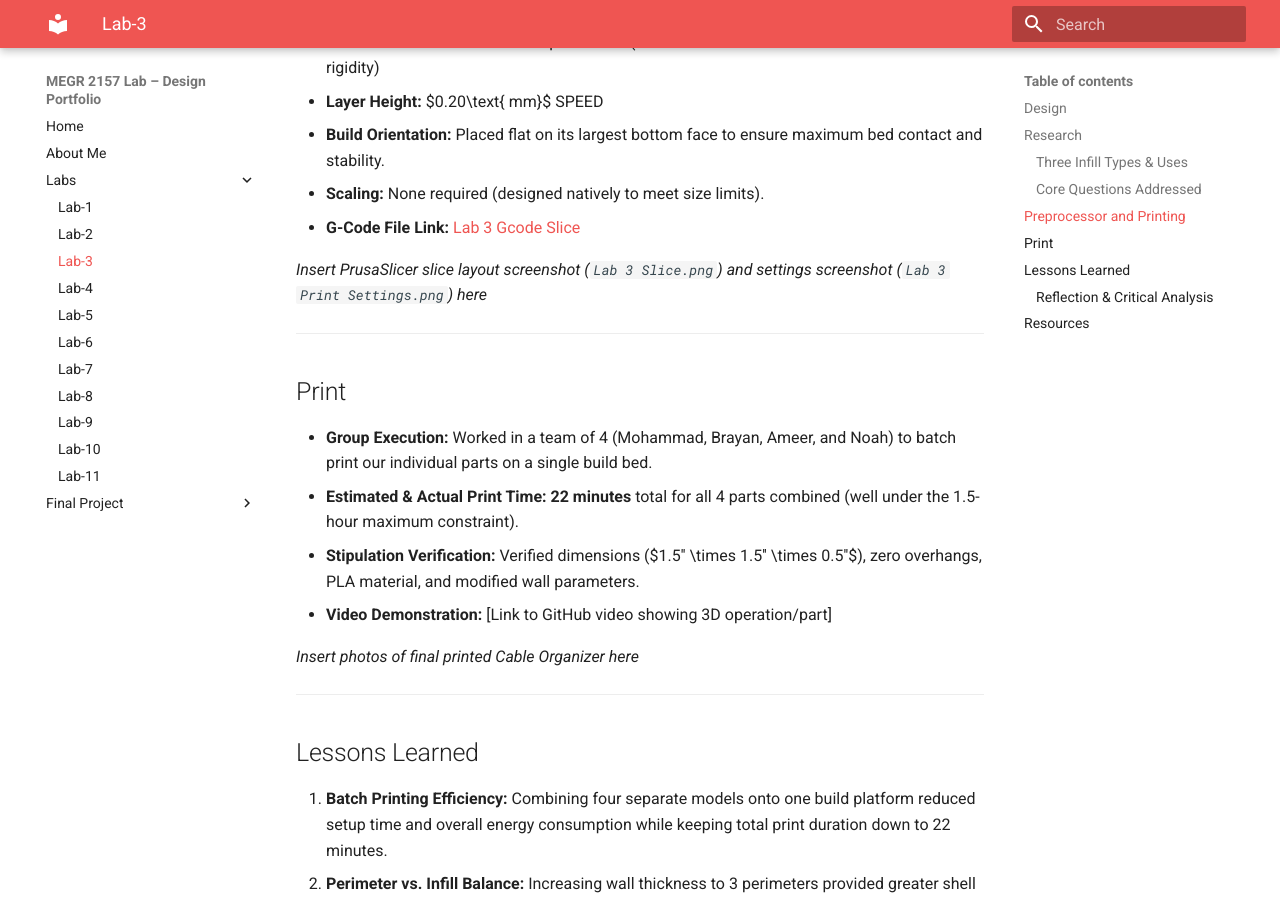
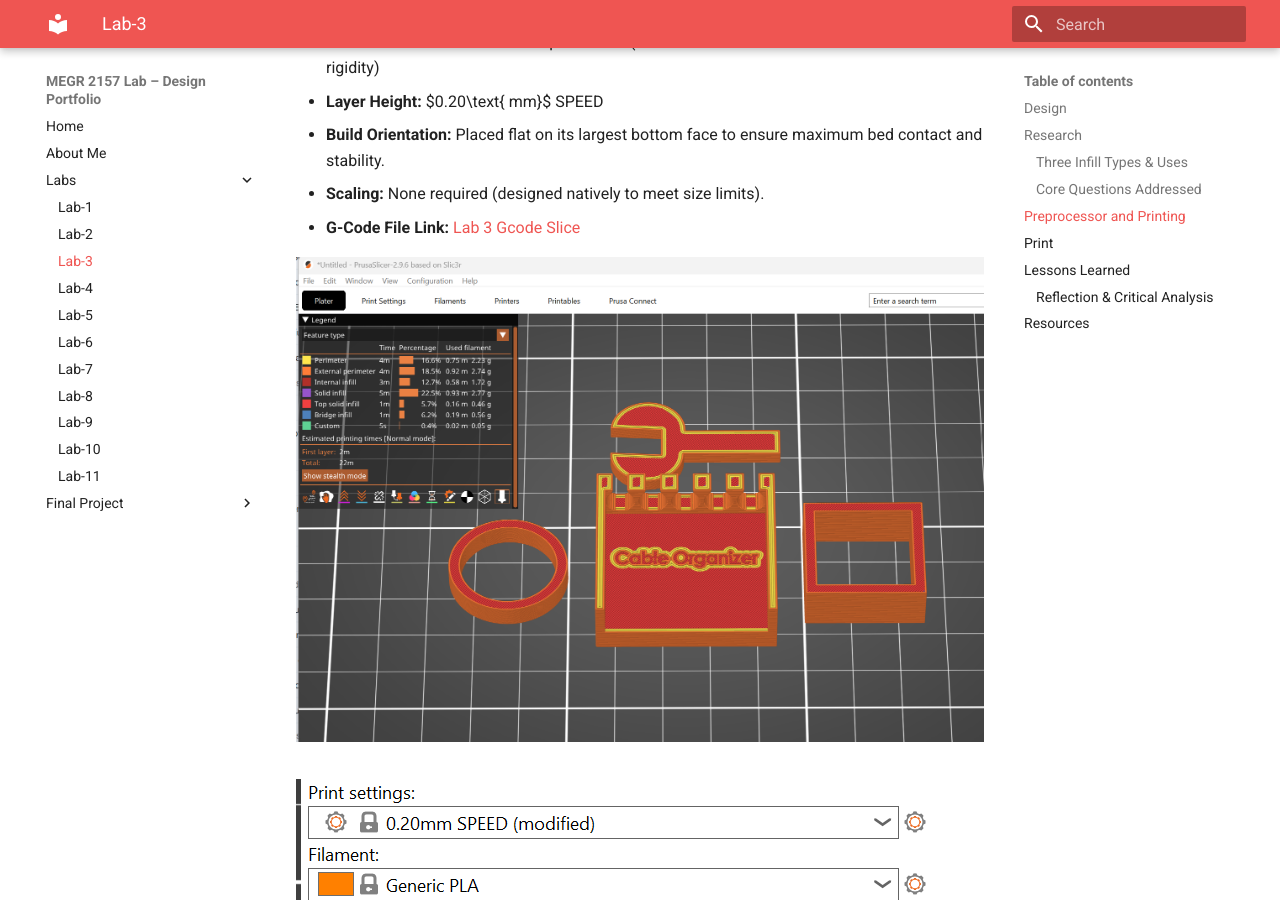
Before and after one commit to MHasan-27/Mohammad-Hasan, an MkDocs documentation site: the page built from docs/Labs/L03/index.md, in a window 1280 px wide and 900 px high, scrolled down 1767 px. Built offline with MkDocs 1.6.1 and Material for MkDocs 9.7.7, drawn with Linux system fonts in a browser that asks for light colours; some of the changed lines change nothing that is shown.

Commit message:
Insert screenshots for Lab 3 slice and settings
Added images for PrusaSlicer slice layout and print settings.

```diff
--- a/docs/Labs/L03/index.md
+++ b/docs/Labs/L03/index.md
@@ -47,7 +47,9 @@ Models were arranged in PrusaSlicer to combine multiple parts on a single platfo
 - **Scaling:** None required (designed natively to meet size limits).
 - **G-Code File Link:** [Lab 3 Gcode Slice](https://github.com/MHasan-27/Mohammad-Hasan/blob/main/docs/Labs/L03/Lab%203%20Mohammad%20Brayan%20Ameer%20Noah_0.4n_0.2mm_PLA_COREONE_22m.bgcode)
 
-*Insert PrusaSlicer slice layout screenshot (`Lab 3 Slice.png`) and settings screenshot (`Lab 3 Print Settings.png`) here*
+![Lab 3 Slice](Lab%203%20Slice.png)
+
+![Lab 3 Print Settings](Lab%203%20Print%20Settings.png)
 
 ---
 
```
